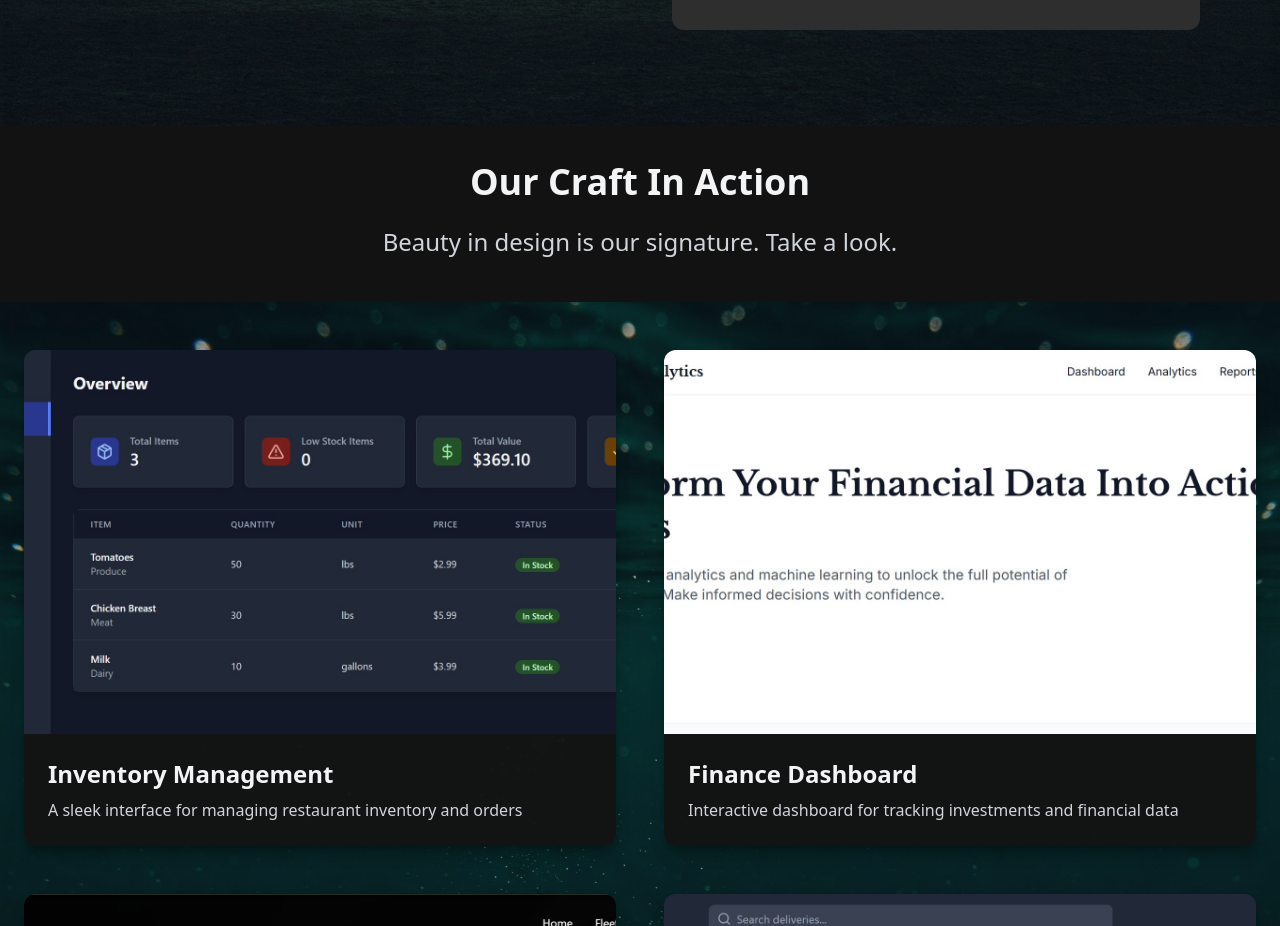
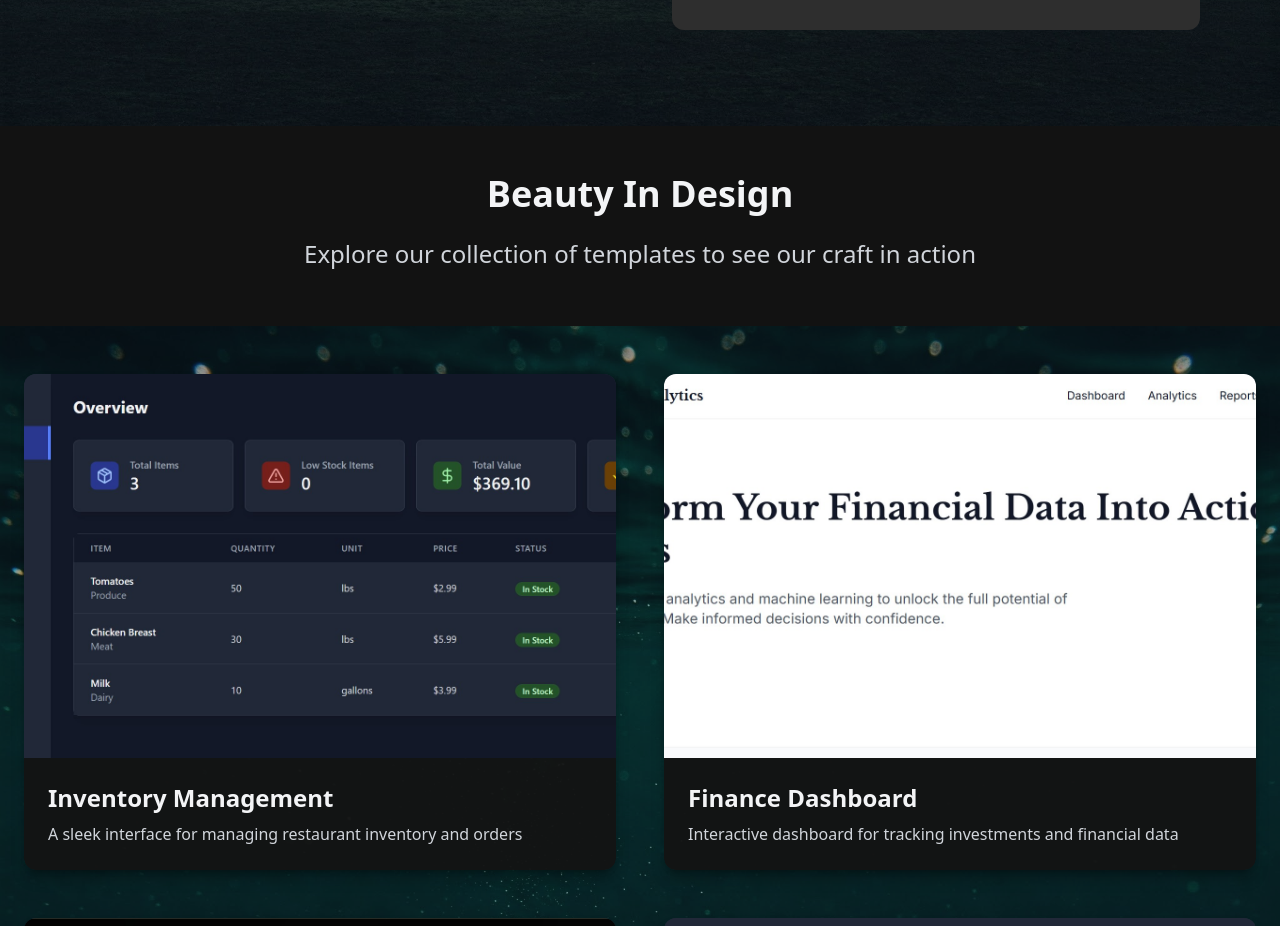
Before and after one commit to crdcamp/fluidia-site, a React (Vite) app: page / in a window 1280 px wide. Shown: the part 1810-2736 px from the top of the page. Built offline with nearby package versions, Linux system fonts and the light colour scheme.

Commit message:
Minor text changes

```diff
--- a/src/App.tsx
+++ b/src/App.tsx
@@ -166,11 +166,11 @@ function App() {
         </div>
       </section>
 
-      <AnimatedElement variants={fadeUp} style={{ backgroundColor: 'var(--dark-bg-color)' }} className='py-9'>
+      <AnimatedElement variants={fadeUp} style={{ backgroundColor: 'var(--dark-bg-color)' }} className='py-12'>
         <div className='max-w-6x1 mx-auto px-4'>
-          <h2 className="text-4xl font-bold text-center m-0">Our Craft In Action</h2>
+          <h2 className="text-4xl font-bold text-center m-0">Beauty In Design</h2>
           <p className="text-2xl text-center mt-6 mb-2 text-gray-300">
-            Beauty in design is our signature. Take a look.
+            Explore our collection of templates to see our craft in action
           </p>
         </div>
       </AnimatedElement>
```
